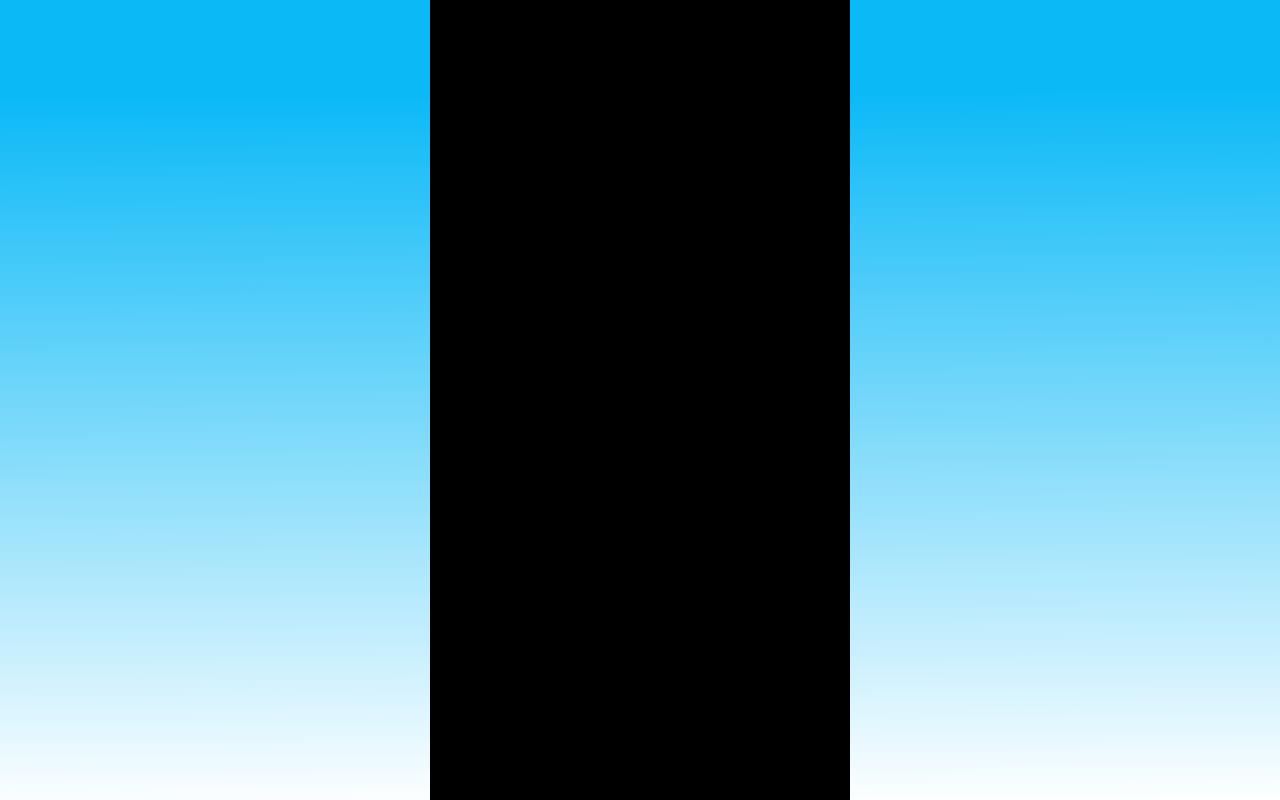
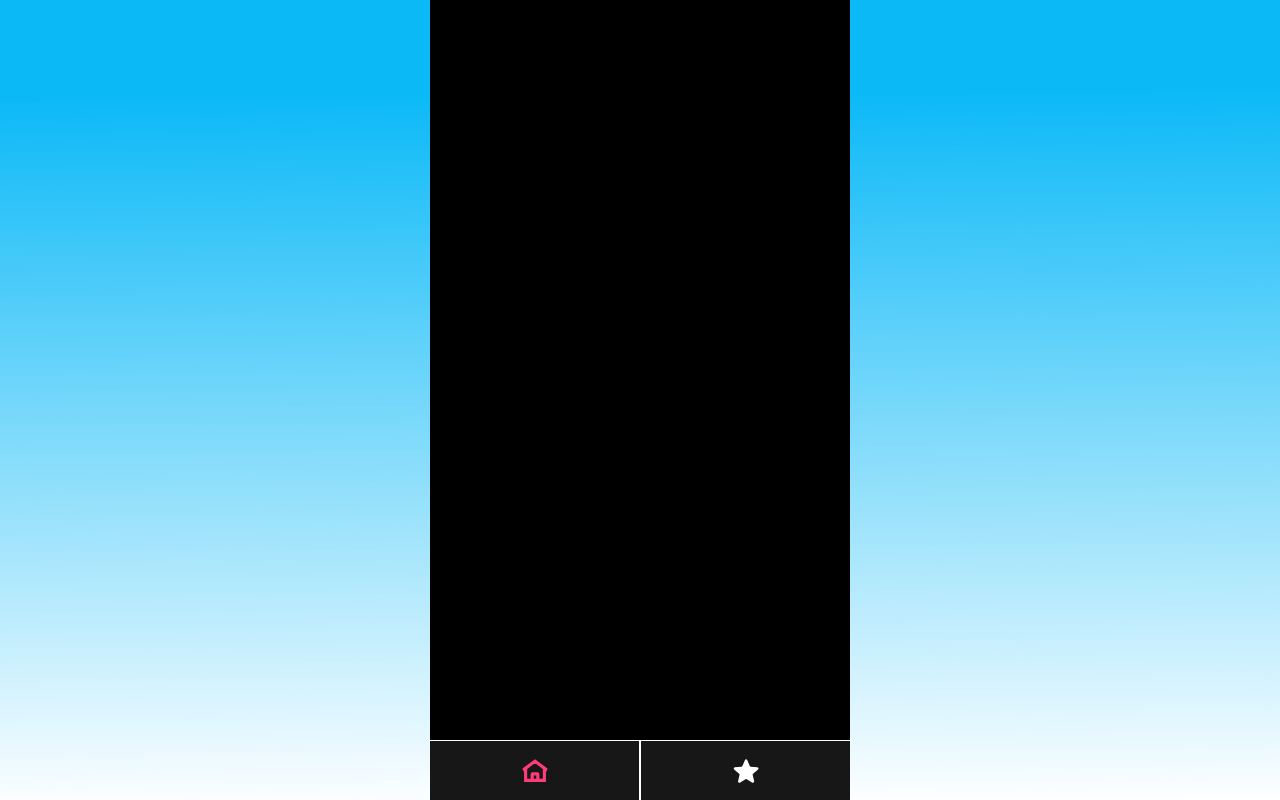
Before and after one commit to jjanmo/movie-app, a React (Vite) app: page / in a window 1280 px wide. Built offline with nearby package versions, Linux system fonts and the light colour scheme.

Commit message:
chores: fix minor styles

```diff
--- a/src/components/Layout/Layout.tsx
+++ b/src/components/Layout/Layout.tsx
@@ -1,3 +1,4 @@
+import BottomBar from '@components/BottomBar'
 import { colors } from '@styles/theme'
 import { PropsWithChildren } from 'react'
 import styled from 'styled-components'
@@ -5,7 +6,11 @@ import styled from 'styled-components'
 export default function Layout({ children }: PropsWithChildren) {
   return (
     <Container>
-      <Main>{children}</Main>
+      <Main>
+        {children}
+
+        <BottomBar />
+      </Main>
     </Container>
   )
 }
@@ -14,10 +19,12 @@ const Container = styled.div`
   width: 100%;
   height: 100vh;
   background-image: linear-gradient(179.59deg, rgb(11, 185, 247) 11.88%, rgb(255, 255, 255) 100.6%);
+  overflow: hidden;
 `
 const Main = styled.main`
+  position: relative;
   width: 42rem;
-  min-height: 100vh;
+  height: 100vh;
   margin: 0 auto;
   background-color: ${colors.black};
 `
--- a/src/styles/theme.ts
+++ b/src/styles/theme.ts
@@ -7,8 +7,7 @@ export const colors = {
   gray04: '#b0b0b0',
   gray05: '#c2c2c2',
   red01: '#ed1919',
-  red02: '#ff1b1b',
-  red03: '#ff5151',
+  red02: '#FF3D79',
   pink01: '#df71d4',
   pink02: '#ffa0cb',
   blue01: '#5e77e9',
```
